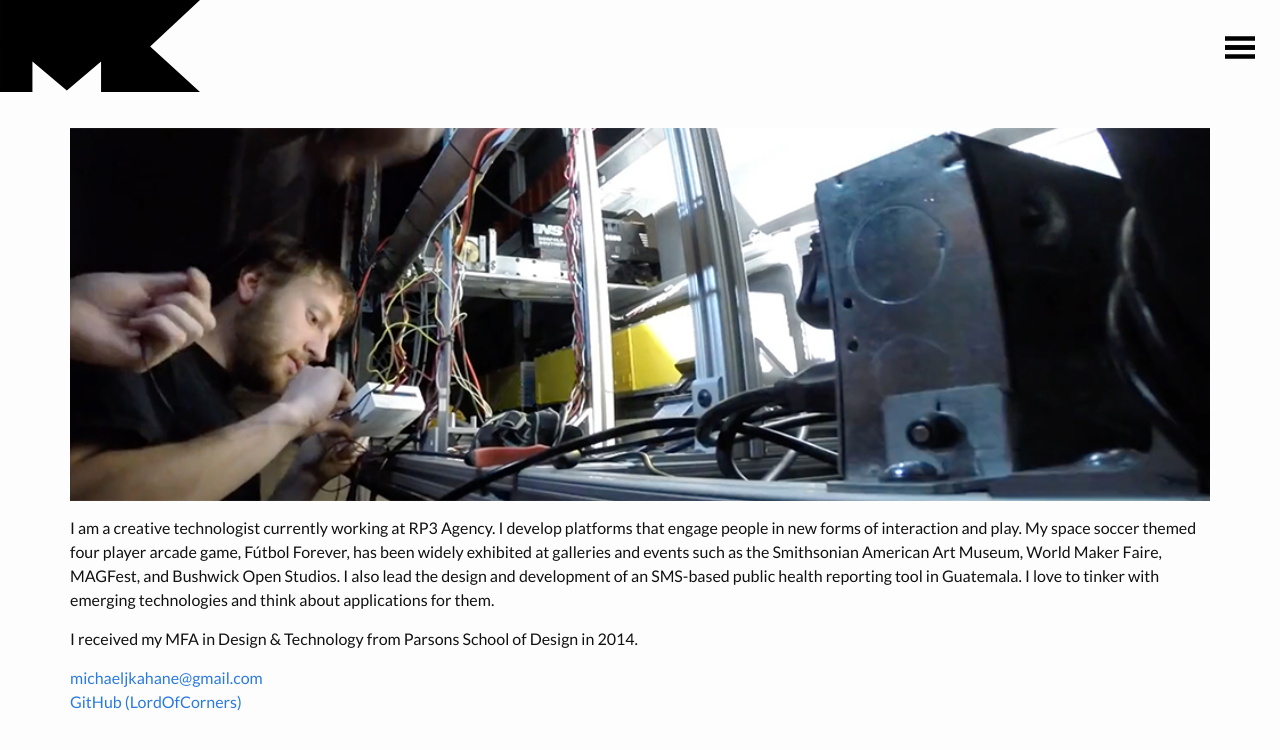
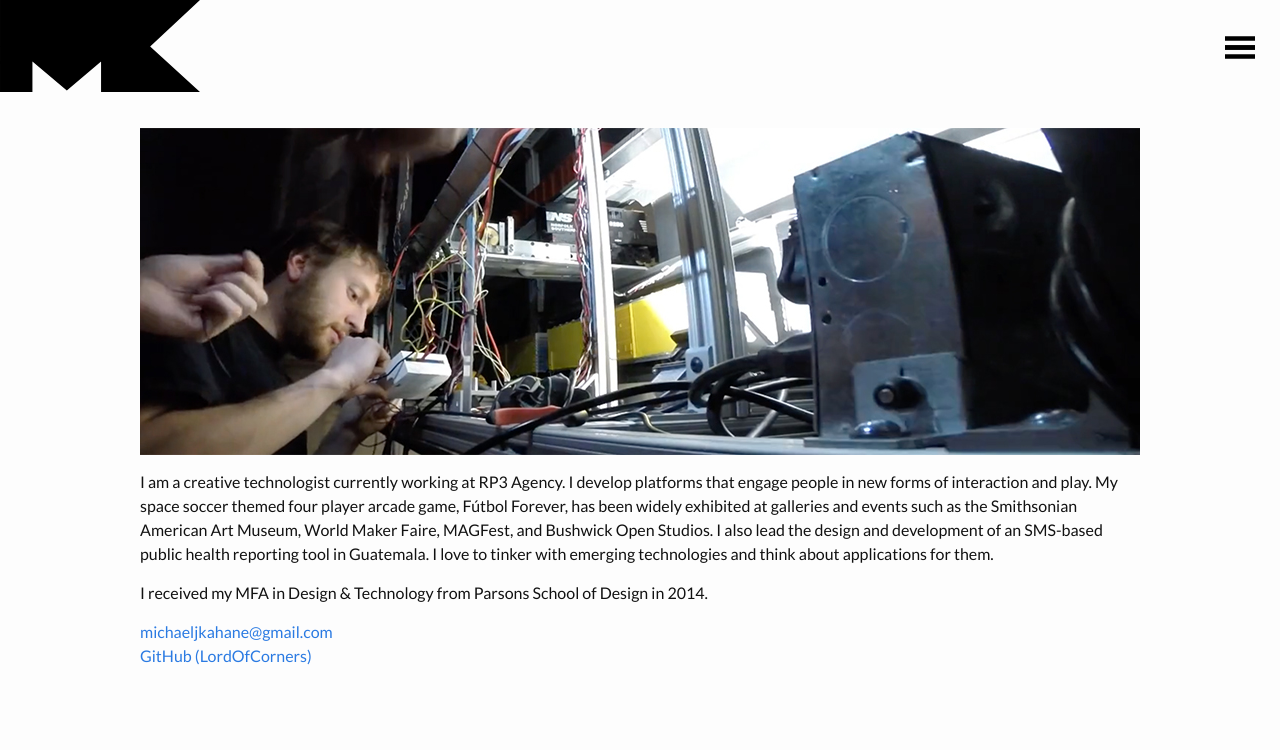
Before and after one commit to LordOfCorners/lordofcorners.github.io, a Jekyll site: the page built from about.html, in a window 1280 px wide. Shown: the top 750 px of the page. Built offline with Jekyll 4.4.1, drawn with Linux system fonts in a browser that asks for light colours.

Commit message:
decreased content width

```diff
--- a/css/main.scss
+++ b/css/main.scss
@@ -23,7 +23,7 @@ $grey-color-light: lighten($grey-color, 40%);
 $grey-color-dark:  darken($grey-color, 25%);
 
 // Width of the content area
-$content-width:    1200px;
+$content-width:    1060px;
 
 $on-palm:          600px;
 $on-laptop:        800px;
```
